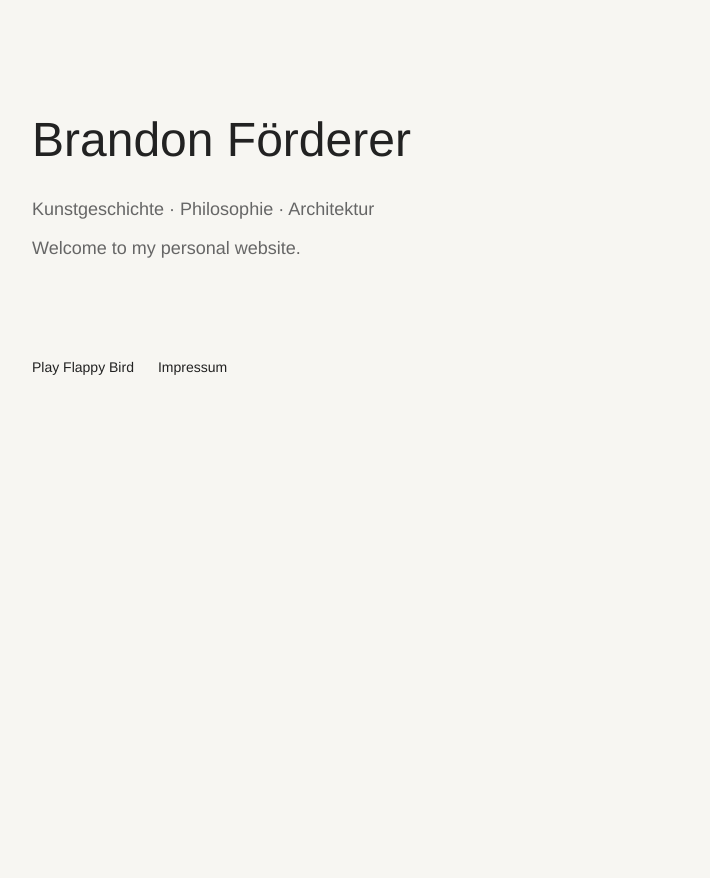
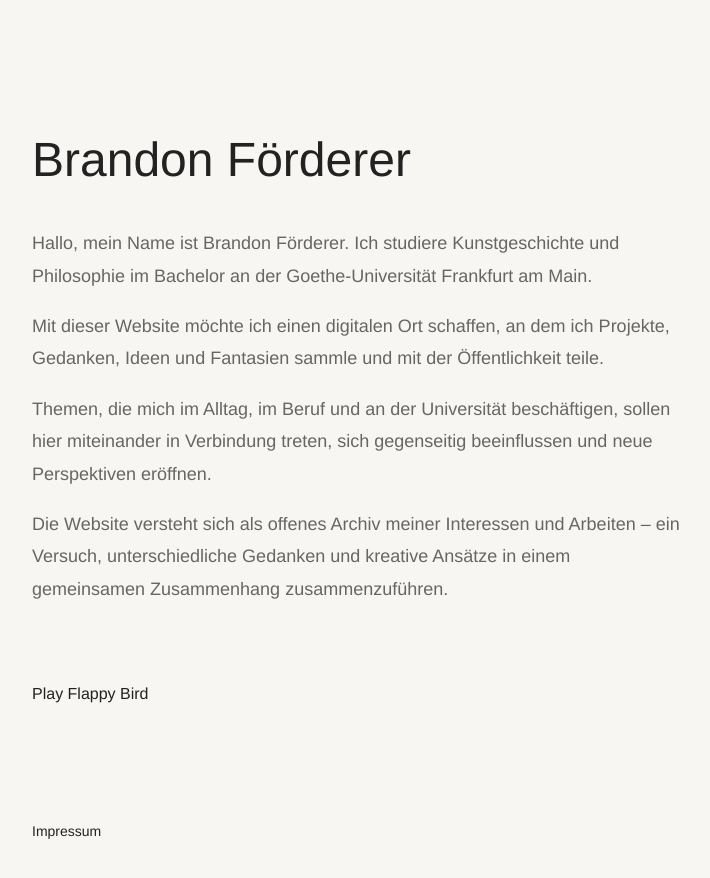
Before and after one commit to derbrandon/foerderer.art, a plain HTML site: page index.html in a window 1280 px wide. Shown: the whole page, without its empty margins (96-806 px from the left). Before the commit the page ends 800 px from the top, so only its background shows below. Drawn offline with Linux system fonts and the light colour scheme.

Commit message:
Update index.html

```diff
--- a/index.html
+++ b/index.html
@@ -14,17 +14,20 @@
             color: #222;
             font-family: Helvetica, Arial, sans-serif;
             margin: 0;
-            padding: 80px 10%;
+            padding: 100px 10%;
         }
 
         h1 {
             font-size: 48px;
             font-weight: 400;
+            margin-bottom: 40px;
         }
 
         p {
             color: #666;
             font-size: 18px;
+            line-height: 1.8;
+            max-width: 650px;
         }
 
         a {
@@ -36,12 +39,13 @@
             text-decoration: underline;
         }
 
+        .game {
+            margin-top: 80px;
+        }
+
         footer {
-            margin-top: 100px;
+            margin-top: 120px;
             font-size: 14px;
-            display: flex;
-            gap: 24px;
-            flex-wrap: wrap;
         }
     </style>
 
@@ -49,17 +53,53 @@
 
 <body>
 
-    <h1>Brandon Förderer</h1>
+    <!-- INTRODUCTION -->
 
-    <p>Kunstgeschichte · Philosophie · Architektur</p>
+    <main>
 
-    <p>Welcome to my personal website.</p>
+        <h1>Brandon Förderer</h1>
+
+        <p>
+            Hallo, mein Name ist Brandon Förderer.
+            Ich studiere Kunstgeschichte und Philosophie
+            im Bachelor an der Goethe-Universität Frankfurt am Main.
+        </p>
+
+        <p>
+            Mit dieser Website möchte ich einen digitalen Ort schaffen,
+            an dem ich Projekte, Gedanken, Ideen und Fantasien sammle
+            und mit der Öffentlichkeit teile.
+        </p>
+
+        <p>
+            Themen, die mich im Alltag, im Beruf und an der Universität
+            beschäftigen, sollen hier miteinander in Verbindung treten,
+            sich gegenseitig beeinflussen und neue Perspektiven eröffnen.
+        </p>
+
+        <p>
+            Die Website versteht sich als offenes Archiv meiner Interessen
+            und Arbeiten – ein Versuch, unterschiedliche Gedanken und
+            kreative Ansätze in einem gemeinsamen Zusammenhang zusammenzuführen.
+        </p>
+
+    </main>
+
+
+    <!-- GAME -->
+
+    <section class="game">
+
+        <a href="/flappy-bird/">
+            Play Flappy Bird
+        </a>
+
+    </section>
+
+
+    <!-- FOOTER -->
 
     <footer>
-
-        <a href="https://foerderer.art/flappy-bird/">
-            Play Flappy Bird
-        </a>
 
         <a href="/impressum.html">
             Impressum
@@ -68,4 +108,5 @@
     </footer>
 
 </body>
+
 </html>
```
